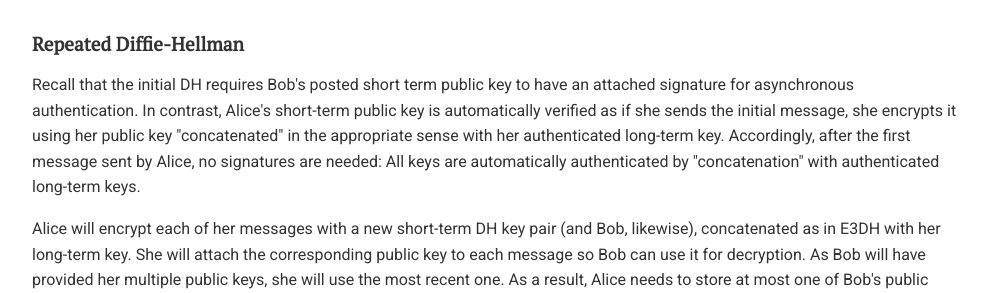
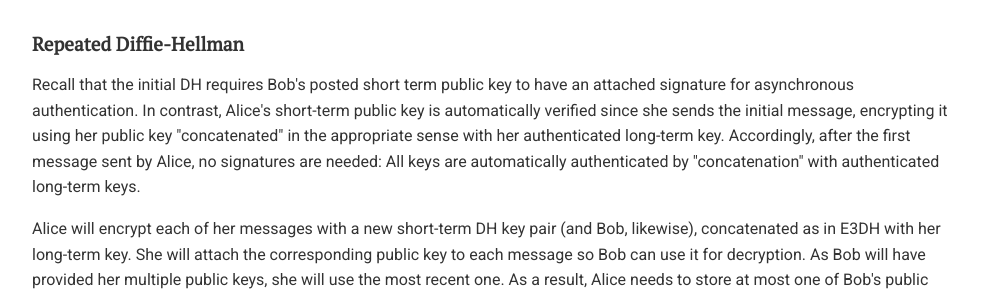
Before and after one commit to chatscrypt/chatscrypt.github.io, a Jekyll site: the page built from _posts/2020-01-21-the-chatscrypt-architecture-part-ii-repeated-diffie-hellman.html, in a window 1280 px wide. Shown: the part 616-909 px from the top of the page, without its empty margins (143-1130 px from the left). Built offline with Jekyll 4.4.1, drawn with Linux system fonts in a browser that asks for light colours; comment, search, counter and statistics services are not loaded.

Commit message:
Update 2020-01-21-the-chatscrypt-architecture-part-ii-repeated-diffie-hellman.html

```diff
--- a/_posts/2020-01-21-the-chatscrypt-architecture-part-ii-repeated-diffie-hellman.html
+++ b/_posts/2020-01-21-the-chatscrypt-architecture-part-ii-repeated-diffie-hellman.html
@@ -23,7 +23,7 @@ Straightforward: This would be identical to the E3DH, except without using the o
 
 <h2> Repeated Diffie-Hellman </h2>
 
-Recall that the initial DH requires Bob's posted short term public key to have an attached signature for asynchronous authentication. In contrast, Alice's short-term public key is automatically verified as if she sends the initial message, she encrypts it using her public key "concatenated" in the appropriate sense with her authenticated long-term key. Accordingly, after the first message sent by Alice, no signatures are needed: All keys are automatically authenticated by "concatenation" with authenticated long-term keys.
+Recall that the initial DH requires Bob's posted short term public key to have an attached signature for asynchronous authentication. In contrast, Alice's short-term public key is automatically verified since she sends the initial message, encrypting it using her public key "concatenated" in the appropriate sense with her authenticated long-term key. Accordingly, after the first message sent by Alice, no signatures are needed: All keys are automatically authenticated by "concatenation" with authenticated long-term keys.
 
 <p>Alice will encrypt each of her messages with a new short-term DH key pair (and Bob, likewise), concatenated as in E3DH with her long-term key. She will attach the corresponding public key to each message so Bob can use it for decryption. As Bob will have provided her multiple public keys, she will use the most recent one. As a result, Alice needs to store at most one of Bob's public keys at any time.
 
```
